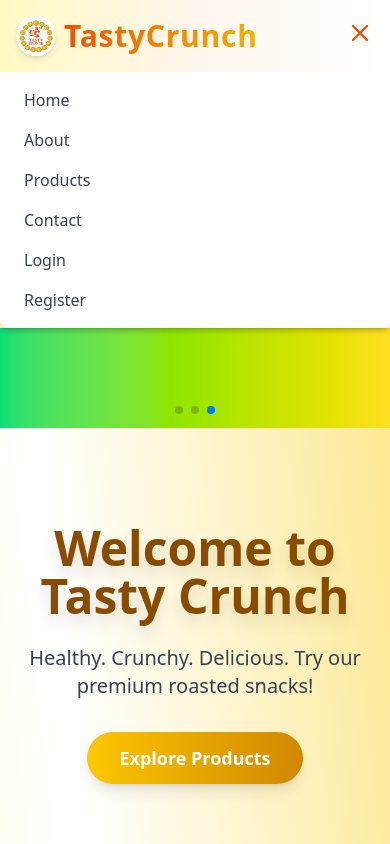
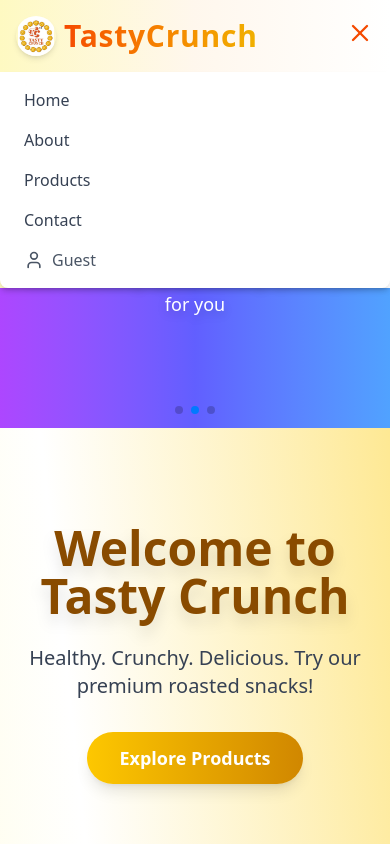
Before and after one commit to Aamirkhan121/Tastytreatsmakhana, a React (Vite) app in the folder frontend/: page / in a window 390 px wide. Both pictures are taken after a click on the button 360 px from the left and 33 px from the top of the page. Shown: the top 844 px of the page. Built offline with nearby package versions, Linux system fonts and the light colour scheme.

Commit message:
Update Navbar.jsx

```diff
--- a/frontend/src/components/Navbar.jsx
+++ b/frontend/src/components/Navbar.jsx
@@ -91,8 +91,10 @@ const Navbar = () => {
             </div>
           ) : (
             <>
-              <Link to="/login" onClick={closeMenu} className="block text-gray-700 font-medium hover:text-orange-600">Login</Link>
-              <Link to="/register" onClick={closeMenu} className="block text-gray-700 font-medium hover:text-orange-600">Register</Link>
+              <div className="flex items-center space-x-2 text-gray-600 font-medium">
+              <User size={20} />
+              <span>Guest</span>
+            </div>
             </>
           )}
         </div>
```
